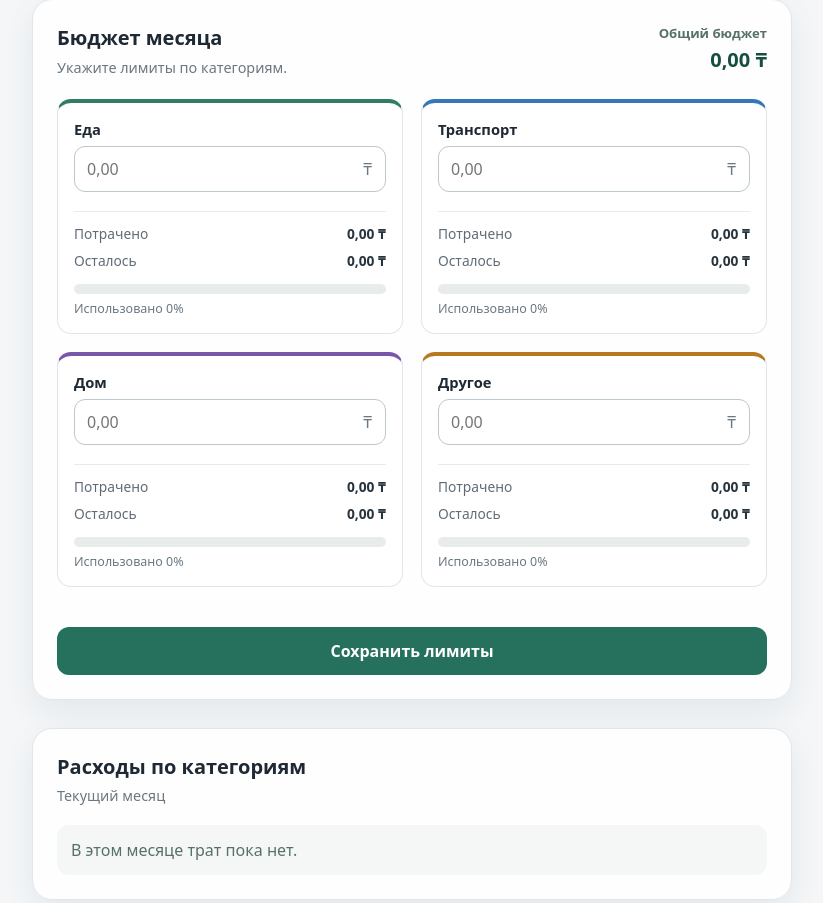
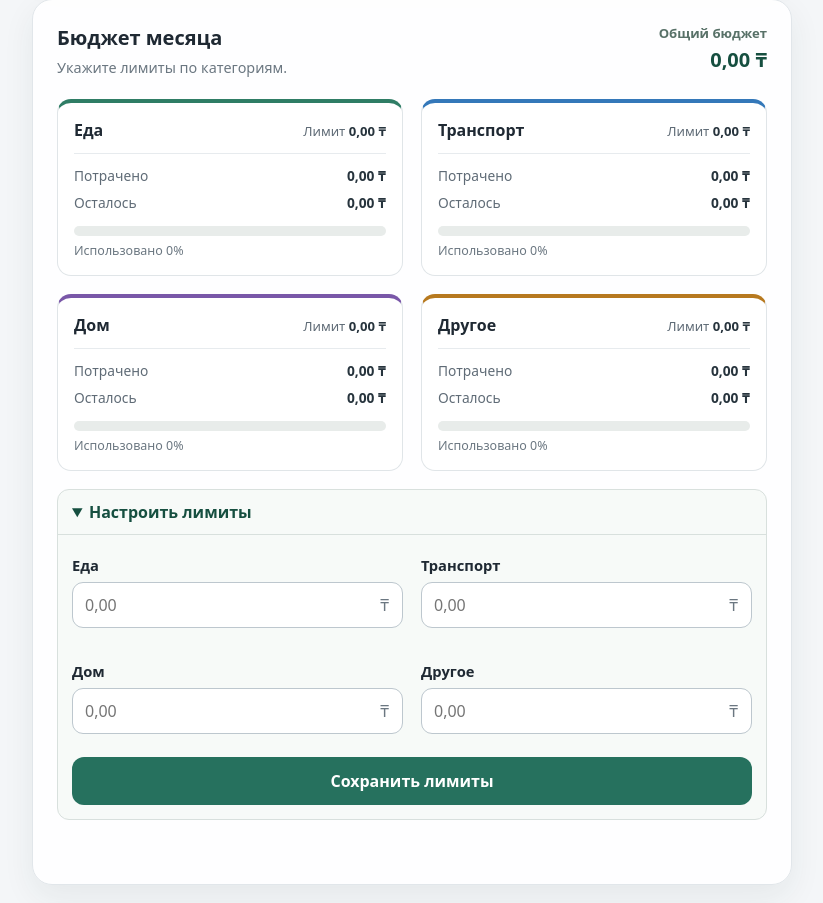
Before and after one commit to dossanovalunaram-creator/rashody, a plain HTML site: page index.html in a window 1280 px wide. Shown: the part 877-1780 px from the top of the page, without its empty margins (228-1051 px from the left). Drawn offline with Linux system fonts and the light colour scheme.

Commit message:
Скрыть сохранённые настройки лимитов

```diff
--- a/index.html
+++ b/index.html
@@ -105,15 +105,12 @@
           </p>
         </div>
 
-        <form id="budget-form" novalidate>
-          <div class="budget-grid">
-            <div class="field budget-category budget-category--food">
-              <label for="budget-food">Еда</label>
-              <div class="amount-field">
-                <input id="budget-food" name="food" type="text" inputmode="decimal" autocomplete="off" placeholder="0,00" aria-describedby="budget-food-error" required>
-                <span aria-hidden="true">₸</span>
+        <div class="budget-grid">
+            <div class="budget-category budget-category--food">
+              <div class="budget-category__header">
+                <h3>Еда</h3>
+                <p>Лимит <strong><span id="budget-food-limit">0,00</span> ₸</strong></p>
               </div>
-              <p class="field-error" id="budget-food-error"></p>
               <div class="budget-category__status" aria-live="polite">
                 <p><span>Потрачено</span><strong><span id="budget-food-spent">0,00</span> ₸</strong></p>
                 <p id="budget-food-balance-row"><span id="budget-food-balance-label">Осталось</span><strong><span id="budget-food-balance">0,00</span> ₸</strong></p>
@@ -124,13 +121,11 @@
               <p class="budget-progress__label" id="budget-food-progress-label">Использовано 0%</p>
             </div>
 
-            <div class="field budget-category budget-category--transport">
-              <label for="budget-transport">Транспорт</label>
-              <div class="amount-field">
-                <input id="budget-transport" name="transport" type="text" inputmode="decimal" autocomplete="off" placeholder="0,00" aria-describedby="budget-transport-error" required>
-                <span aria-hidden="true">₸</span>
+            <div class="budget-category budget-category--transport">
+              <div class="budget-category__header">
+                <h3>Транспорт</h3>
+                <p>Лимит <strong><span id="budget-transport-limit">0,00</span> ₸</strong></p>
               </div>
-              <p class="field-error" id="budget-transport-error"></p>
               <div class="budget-category__status" aria-live="polite">
                 <p><span>Потрачено</span><strong><span id="budget-transport-spent">0,00</span> ₸</strong></p>
                 <p id="budget-transport-balance-row"><span id="budget-transport-balance-label">Осталось</span><strong><span id="budget-transport-balance">0,00</span> ₸</strong></p>
@@ -141,13 +136,11 @@
               <p class="budget-progress__label" id="budget-transport-progress-label">Использовано 0%</p>
             </div>
 
-            <div class="field budget-category budget-category--home">
-              <label for="budget-home">Дом</label>
-              <div class="amount-field">
-                <input id="budget-home" name="home" type="text" inputmode="decimal" autocomplete="off" placeholder="0,00" aria-describedby="budget-home-error" required>
-                <span aria-hidden="true">₸</span>
+            <div class="budget-category budget-category--home">
+              <div class="budget-category__header">
+                <h3>Дом</h3>
+                <p>Лимит <strong><span id="budget-home-limit">0,00</span> ₸</strong></p>
               </div>
-              <p class="field-error" id="budget-home-error"></p>
               <div class="budget-category__status" aria-live="polite">
                 <p><span>Потрачено</span><strong><span id="budget-home-spent">0,00</span> ₸</strong></p>
                 <p id="budget-home-balance-row"><span id="budget-home-balance-label">Осталось</span><strong><span id="budget-home-balance">0,00</span> ₸</strong></p>
@@ -158,13 +151,11 @@
               <p class="budget-progress__label" id="budget-home-progress-label">Использовано 0%</p>
             </div>
 
-            <div class="field budget-category budget-category--other">
-              <label for="budget-other">Другое</label>
-              <div class="amount-field">
-                <input id="budget-other" name="other" type="text" inputmode="decimal" autocomplete="off" placeholder="0,00" aria-describedby="budget-other-error" required>
-                <span aria-hidden="true">₸</span>
+            <div class="budget-category budget-category--other">
+              <div class="budget-category__header">
+                <h3>Другое</h3>
+                <p>Лимит <strong><span id="budget-other-limit">0,00</span> ₸</strong></p>
               </div>
-              <p class="field-error" id="budget-other-error"></p>
               <div class="budget-category__status" aria-live="polite">
                 <p><span>Потрачено</span><strong><span id="budget-other-spent">0,00</span> ₸</strong></p>
                 <p id="budget-other-balance-row"><span id="budget-other-balance-label">Осталось</span><strong><span id="budget-other-balance">0,00</span> ₸</strong></p>
@@ -176,9 +167,47 @@
             </div>
           </div>
 
-          <p class="form-message" id="budget-message" role="status" aria-live="polite"></p>
-          <button class="primary-button" type="submit">Сохранить лимиты</button>
-        </form>
+        <details class="budget-settings" id="budget-settings">
+          <summary>Настроить лимиты</summary>
+          <form id="budget-form" novalidate>
+            <div class="budget-settings__grid">
+              <div class="field">
+                <label for="budget-food">Еда</label>
+                <div class="amount-field">
+                  <input id="budget-food" name="food" type="text" inputmode="decimal" autocomplete="off" placeholder="0,00" aria-describedby="budget-food-error" required>
+                  <span aria-hidden="true">₸</span>
+                </div>
+                <p class="field-error" id="budget-food-error"></p>
+              </div>
+              <div class="field">
+                <label for="budget-transport">Транспорт</label>
+                <div class="amount-field">
+                  <input id="budget-transport" name="transport" type="text" inputmode="decimal" autocomplete="off" placeholder="0,00" aria-describedby="budget-transport-error" required>
+                  <span aria-hidden="true">₸</span>
+                </div>
+                <p class="field-error" id="budget-transport-error"></p>
+              </div>
+              <div class="field">
+                <label for="budget-home">Дом</label>
+                <div class="amount-field">
+                  <input id="budget-home" name="home" type="text" inputmode="decimal" autocomplete="off" placeholder="0,00" aria-describedby="budget-home-error" required>
+                  <span aria-hidden="true">₸</span>
+                </div>
+                <p class="field-error" id="budget-home-error"></p>
+              </div>
+              <div class="field">
+                <label for="budget-other">Другое</label>
+                <div class="amount-field">
+                  <input id="budget-other" name="other" type="text" inputmode="decimal" autocomplete="off" placeholder="0,00" aria-describedby="budget-other-error" required>
+                  <span aria-hidden="true">₸</span>
+                </div>
+                <p class="field-error" id="budget-other-error"></p>
+              </div>
+            </div>
+            <button class="primary-button" type="submit">Сохранить лимиты</button>
+          </form>
+        </details>
+        <p class="form-message" id="budget-message" role="status" aria-live="polite"></p>
       </section>
 
       <section class="card category-analytics" aria-labelledby="category-analytics-title">
--- a/script.js
+++ b/script.js
@@ -38,6 +38,7 @@ const copyReportButton = document.querySelector("#copy-report");
 const copyReportMessage = document.querySelector("#copy-report-message");
 const filterButtons = Array.from(document.querySelectorAll(".filter-button"));
 const budgetForm = document.querySelector("#budget-form");
+const budgetSettings = document.querySelector("#budget-settings");
 const budgetInputs = Object.fromEntries(BUDGET_FIELDS.map((field) => [
   field,
   document.querySelector(`#budget-${field}`)
@@ -47,6 +48,7 @@ const budgetTotal = document.querySelector("#budget-total");
 const budgetStatus = Object.fromEntries(BUDGET_FIELDS.map((field) => [
   field,
   {
+    limit: document.querySelector(`#budget-${field}-limit`),
     spent: document.querySelector(`#budget-${field}-spent`),
     balance: document.querySelector(`#budget-${field}-balance`),
     balanceLabel: document.querySelector(`#budget-${field}-balance-label`),
@@ -79,6 +81,7 @@ currentMonth.textContent = new Intl.DateTimeFormat("ru-RU", {
 reportMonth.textContent = currentMonth.textContent;
 
 fillBudgetForm();
+budgetSettings.open = !hasSavedBudget();
 renderBudgetTotal();
 render();
 
@@ -115,6 +118,7 @@ budgetForm.addEventListener("submit", (event) => {
   renderOverview();
   renderBudgetStatus();
   budgetMessage.textContent = "Лимиты сохранены.";
+  budgetSettings.open = false;
 });
 
 form.addEventListener("submit", (event) => {
@@ -398,6 +402,7 @@ function renderBudgetStatus() {
       : 0n;
     const cappedPercent = usedPercent > 100n ? 100 : Number(usedPercent);
 
+    status.limit.textContent = formatBigIntAmount(limitCents);
     status.spent.textContent = formatBigIntAmount(spentCents);
     status.balance.textContent = formatBigIntAmount(isOverBudget ? -balanceCents : balanceCents);
     status.balanceLabel.textContent = isOverBudget ? "Перерасход" : "Осталось";
@@ -408,6 +413,10 @@ function renderBudgetStatus() {
     status.progress.classList.toggle("is-over-budget", isOverBudget);
     status.progressLabel.textContent = `Использовано ${usedPercent}%`;
   }
+}
+
+function hasSavedBudget() {
+  return BUDGET_FIELDS.every((field) => Number.isSafeInteger(budget[field]) && budget[field] > 0);
 }
 
 function renderCategoryAnalytics() {
--- a/styles.css
+++ b/styles.css
@@ -315,6 +315,26 @@ select[aria-invalid="true"] {
   --category-color: #b7791f;
 }
 
+.budget-category__header {
+  display: flex;
+  align-items: baseline;
+  justify-content: space-between;
+  gap: 12px;
+  margin-bottom: 12px;
+}
+
+.budget-category__header p {
+  margin: 0;
+  color: #5f6b76;
+  font-size: 0.82rem;
+  text-align: right;
+}
+
+.budget-category__header strong {
+  color: #27343d;
+  white-space: nowrap;
+}
+
 .budget-category__status {
   display: grid;
   gap: 8px;
@@ -372,6 +392,39 @@ select[aria-invalid="true"] {
   margin: 6px 0 0;
   color: #6b7781;
   font-size: 0.78rem;
+}
+
+.budget-settings {
+  margin-top: 18px;
+  border: 1px solid #d8e0dd;
+  border-radius: 12px;
+  background: #f7faf8;
+}
+
+.budget-settings summary {
+  min-height: 44px;
+  padding: 11px 14px;
+  color: #164f40;
+  font-weight: 750;
+  cursor: pointer;
+}
+
+.budget-settings summary:focus-visible {
+  border-radius: 11px;
+  outline: 0;
+  box-shadow: 0 0 0 3px rgba(38, 113, 94, 0.18);
+}
+
+.budget-settings form {
+  padding: 4px 14px 14px;
+  border-top: 1px solid #d8e0dd;
+}
+
+.budget-settings__grid {
+  display: grid;
+  grid-template-columns: repeat(2, minmax(0, 1fr));
+  gap: 14px 18px;
+  margin: 16px 0 4px;
 }
 
 .category-analytics {
@@ -797,6 +850,10 @@ select[aria-invalid="true"] {
     grid-template-columns: 1fr;
   }
 
+  .budget-settings__grid {
+    grid-template-columns: 1fr;
+  }
+
   .field--wide {
     grid-column: auto;
   }
```
Also changed, not shown: 1 other file.
